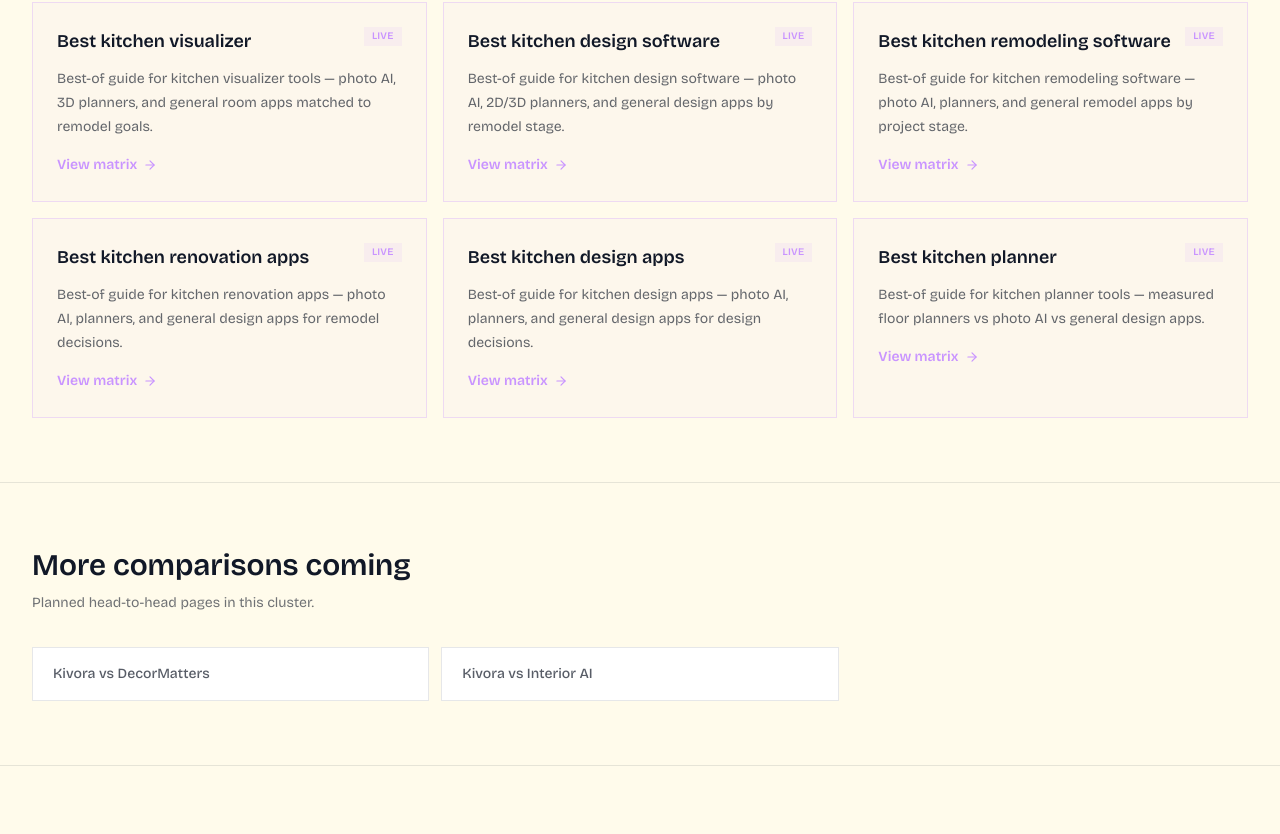
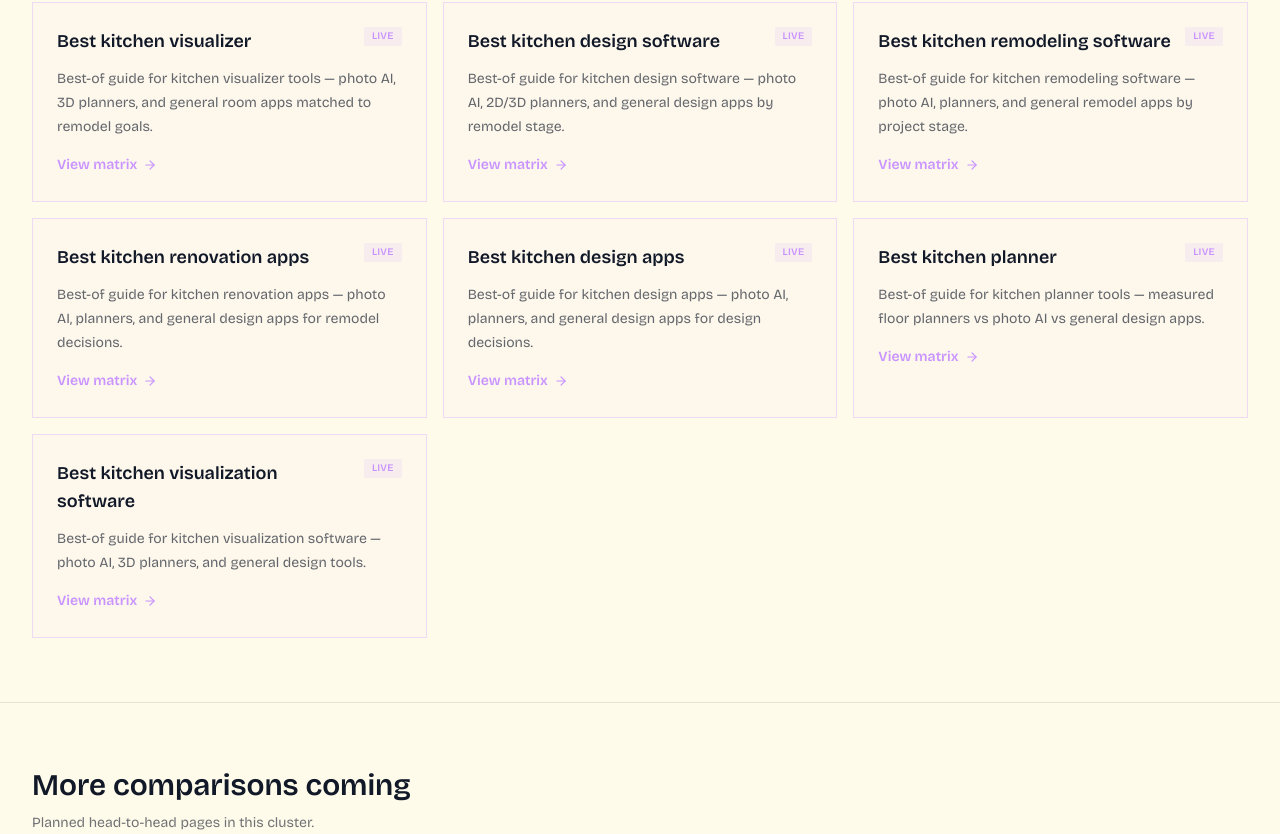
Before and after one commit to KarlGusta/kivora-next, a Next.js app: page /comparisons in a window 1280 px wide. Shown: the part 1662-2496 px from the top of the page. Built offline with nearby package versions, Linux system fonts and the light colour scheme.

Commit message:
Wire Best kitchen visualization software into comparisons and resources hubs

```diff
--- a/app/comparisons/page.jsx
+++ b/app/comparisons/page.jsx
@@ -9,9 +9,9 @@ const SITE_URL = "https://kivora.collabtower.com";
 export const metadata = {
   title: "Competitor Comparisons | Kivora vs Kitchen Design Tools",
   description:
-    "Head-to-head comparison matrices and best-of guides for AI kitchen design, remodel, interior, visualizer, design software, remodeling software, renovation apps, design apps, and kitchen planners.",
+    "Head-to-head comparison matrices and best-of guides for AI kitchen design, remodel, interior, visualizer, design software, remodeling software, renovation apps, design apps, planners, and visualization software.",
   keywords:
-    "kivora vs planner 5d, best kitchen planner, best kitchen design apps, competitor comparisons kivora",
+    "kivora vs planner 5d, best kitchen visualization software, best kitchen planner, best kitchen visualizer, competitor comparisons kivora",
   alternates: {
     canonical: `${SITE_URL}/comparisons`,
   },
@@ -152,6 +152,13 @@ const comparisonPages = [
       "Best-of guide for kitchen planner tools — measured floor planners vs photo AI vs general design apps.",
     badge: "Live",
   },
+  {
+    href: "/best-kitchen-visualization-software",
+    label: "Best kitchen visualization software",
+    description:
+      "Best-of guide for kitchen visualization software — photo AI, 3D planners, and general design tools.",
+    badge: "Live",
+  },
 ];
 
 const comingSoon = [
@@ -188,7 +195,7 @@ export default function ComparisonsPillarPage() {
             <p className="max-w-2xl text-lg leading-8 text-kivora-ink/70 md:text-xl">
               Direct comparison matrices for Kivora vs major kitchen design tools
               — plus competitor-vs-competitor pages and best-of guides for design,
-              remodel, visualizer, software, apps, and planners.
+              remodel, visualizer, software, apps, planners, and visualization.
             </p>
           </div>
         </header>
--- a/app/resources/page.jsx
+++ b/app/resources/page.jsx
@@ -9,7 +9,7 @@ export const metadata = {
   description:
     "Kivora resources for AI kitchen design — guides, free remodel tools, competitor alternatives, competitor comparisons, and the AI Kitchen Design pillar for planning remodels with confidence.",
   keywords:
-    "ai kitchen design, best kitchen planner, best kitchen design apps, best kitchen design software, kivora resources",
+    "ai kitchen design, best kitchen visualization software, best kitchen planner, best kitchen visualizer, kivora resources",
   alternates: {
     canonical: "https://kivora.collabtower.com/resources",
   },
@@ -42,7 +42,7 @@ const pillarPages = [
     href: "/comparisons",
     label: "Competitor Comparisons",
     description:
-      "Head-to-head comparison matrices: Kivora vs major tools, plus competitor-vs-competitor pages and best-of guides for design, remodel, visualizer, software, apps, and planners.",
+      "Head-to-head comparison matrices: Kivora vs major tools, plus competitor-vs-competitor pages and best-of guides for design, remodel, visualizer, software, apps, planners, and visualization.",
     badge: "Pillar",
   },
 ];
@@ -203,6 +203,12 @@ const clusterPages = [
     label: "Best kitchen planner",
     description:
       "Best-of guide for kitchen planner tools — measured floor planners vs photo AI vs general design apps.",
+  },
+  {
+    href: "/best-kitchen-visualization-software",
+    label: "Best kitchen visualization software",
+    description:
+      "Best-of guide for kitchen visualization software — photo AI, 3D planners, and general design tools.",
   },
 ];
 
```
